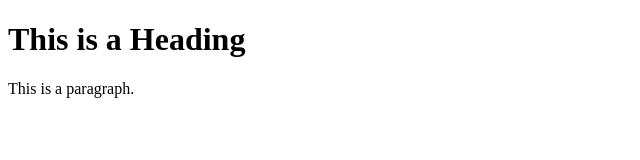
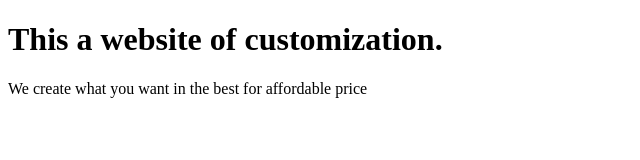
Before and after one commit to DevaDesigner/DevaDesigner, a plain HTML site: page index.html in a window 1280 px wide. Shown: the whole page, without its empty margins (0-640 px from the left). Drawn offline with Linux system fonts and the light colour scheme.

Commit message:
Add files via upload

```diff
--- a/index.html
+++ b/index.html
@@ -5,8 +5,8 @@
 </head>
 <body>
 
-<h1>This is a Heading</h1>
-<p>This is a paragraph.</p>
+<h1>This a website of customization. </h1>
+<p>We create what you want in the best for affordable price</p>
 
 </body>
 </html>
```
